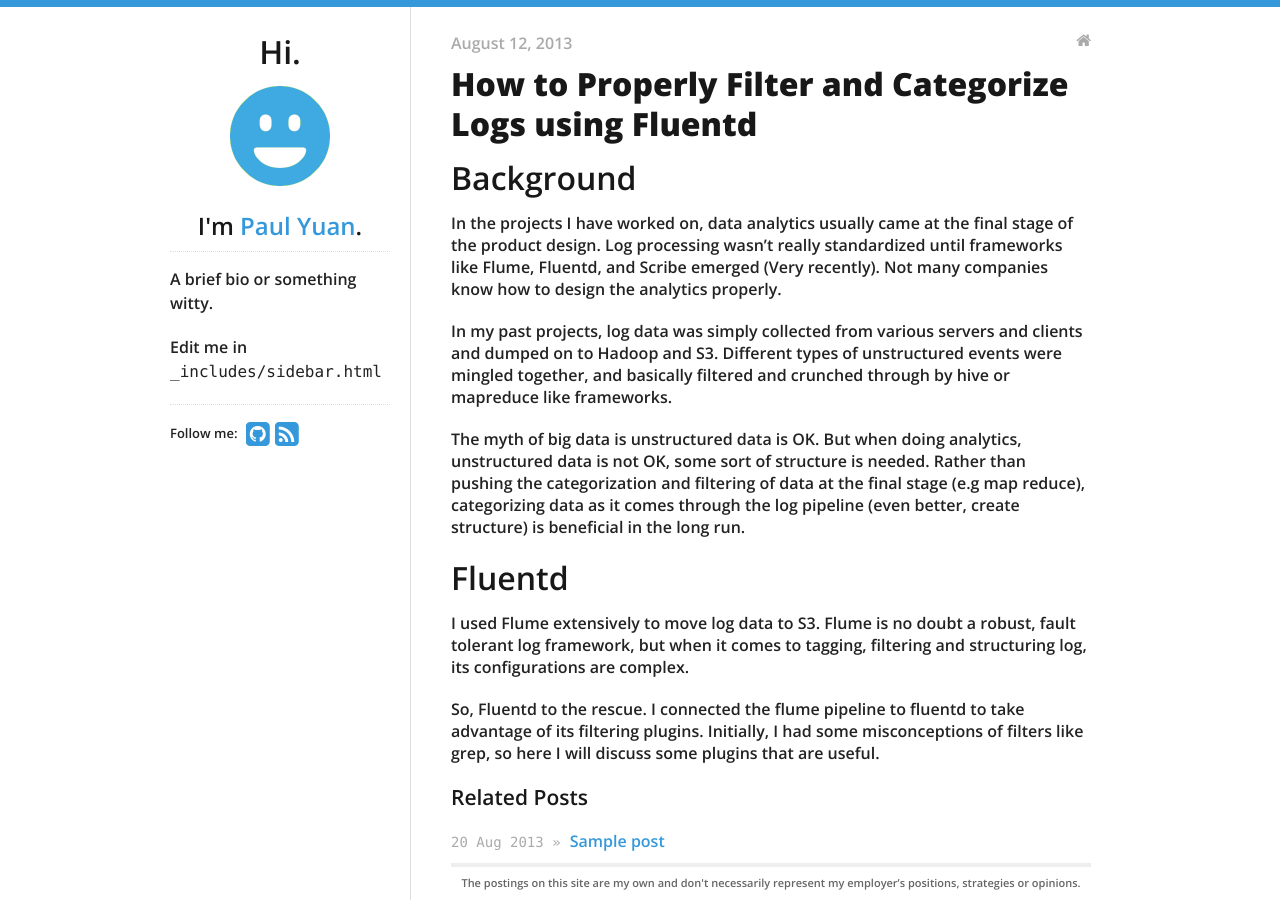
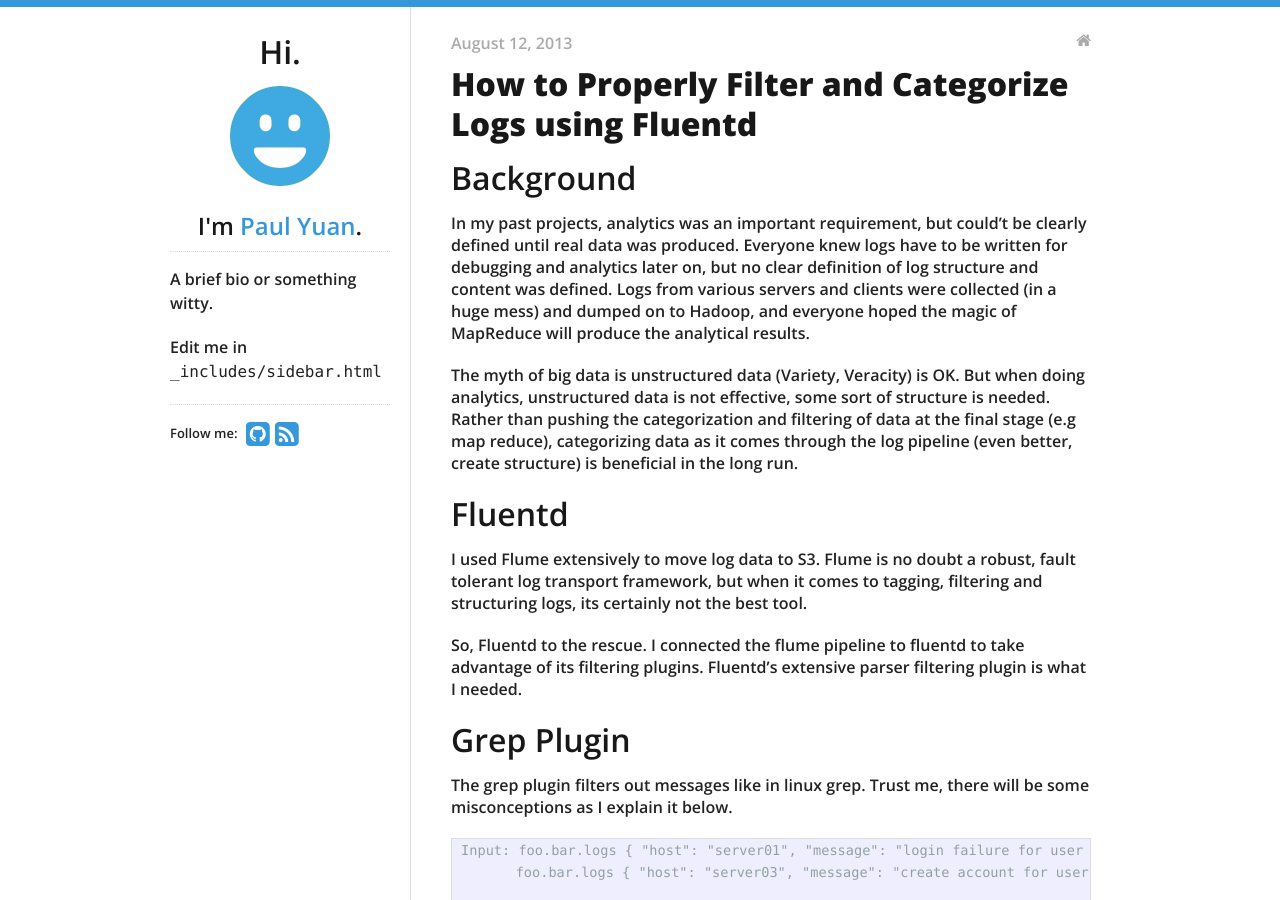
Before and after one commit to puyuan/puyuan.github.io, a Jekyll site: the page built from _posts/2013-08-12-another-sample.md, in a window 1280 px wide and 900 px high. Built offline with Jekyll 4.4.1, drawn with Linux system fonts in a browser that asks for light colours; nearby versions of some CDN libraries; some of the changed text lies outside the part shown.

Commit message:
Update 2013-08-12-another-sample.md

````diff
--- a/_posts/2013-08-12-another-sample.md
+++ b/_posts/2013-08-12-another-sample.md
@@ -8,13 +8,58 @@
 
 # Background
 
-In the projects I have worked on, data analytics usually came at the final stage of the product design. Log processing wasn't really standardized until frameworks like Flume, Fluentd, and Scribe emerged (Very recently). Not many companies know how to design the analytics properly.
+In my past projects, analytics was an important requirement, but could't be clearly defined until real data was produced. Everyone knew logs have to be written for debugging and analytics later on, but no clear definition of log structure and content was defined.
+Logs from various servers and clients were collected (in a huge mess) and dumped on to Hadoop, and everyone hoped the magic of MapReduce will produce the analytical results.
 
-In my past projects, log data was simply collected from various servers and clients and dumped on to Hadoop and S3. Different types of unstructured events were mingled together, and basically filtered and crunched through by hive or mapreduce like frameworks.
-
-The myth of big data is unstructured data is OK. But when doing analytics, unstructured data is not OK, some sort of structure is needed. Rather than pushing the categorization and filtering of data at the final stage (e.g map reduce), categorizing data as it comes through the log pipeline (even better, create structure) is beneficial in the long run.
+The myth of big data is unstructured data (Variety, Veracity) is OK. But when doing analytics, unstructured data is not effective, some sort of structure is needed. Rather than pushing the categorization and filtering of data at the final stage (e.g map reduce), categorizing data as it comes through the log pipeline (even better, create structure) is beneficial in the long run.
 
 # Fluentd
-I used Flume extensively to move log data to S3. Flume is no doubt a robust, fault tolerant log framework, but when it comes to tagging, filtering and structuring log, its configurations are complex.
+I used Flume extensively to move log data to S3. Flume is no doubt a robust, fault tolerant log transport framework, but when it comes to tagging, filtering and structuring logs, its certainly not the best tool.
 
-So, Fluentd to the rescue. I connected the flume pipeline to fluentd to take advantage of its filtering plugins. Initially, I had some misconceptions of filters like grep, so here I will discuss some plugins that are useful.
+So, Fluentd to the rescue. I connected the flume pipeline to fluentd to take advantage of its filtering plugins. Fluentd's extensive parser filtering plugin is what I needed.
+
+# Grep Plugin
+
+The grep plugin filters out messages like in linux grep. Trust me, there will be some misconceptions as I explain it below.
+
+```
+Input: foo.bar.logs { "host": "server01", "message": "login failure for user xxxx"}
+       foo.bar.logs { "host": "server03", "message": "create account for user xxxx"}
+
+<match foo.bar.**>
+  type grep
+  input_key message
+  regexp login
+  add_tag_prefix greped
+</match>
+
+Output: greped.foo.bar.logs { "host": "server01", "message": "login failure for user xxxx"}
+
+```
+
+When a record is dismissed by grep, say,  the 2nd entry above,  "create account for user xxx", it will be removed from the pipeline. It won't even be kept in foo.bar.logs event. Grep keeps the records you are interested, while removing all other records from the pipeline.
+
+Below we will talk about how to keep those dismissed entries as well using the rewrite tag filter plugin.
+
+# Rewrite Tag Filter
+Rewrite Tag Filter is not written in Flume's official documentation, but to me, it is an important plugin.
+https://github.com/fluent/fluent-plugin-rewrite-tag-filter
+
+Its categorizes log events into different tags, so you have a way of keeping all the entries but applying different tags.
+
+```
+Input: foo.bar.logs { "host": "server01", "message": "login failure for user xxxx"}
+       foo.bar.logs { "host": "server03", "message": "create account for user xxxx"}
+
+<match foo.bar.logs>
+  type rewrite_tag_filter
+  rewriterule1  login  login.foo.bar
+  rewriterule2   *     remaining.foo.bar
+</match>
+
+Output: login.foo.bar{ "host": "server01", "message": "login failure for user xxxx"}
+        remaining.foo.bar{ "host": "server03", "message": "create account for user xxxx"}
+
+```
+
+From the above example, all logs are kepts but applied different tags. That is useful when you have unstructured, uncategorized logs coming through the pipeline. I use this extensively to mark different apache events coming through the pipeline, which we later parse it.
````
